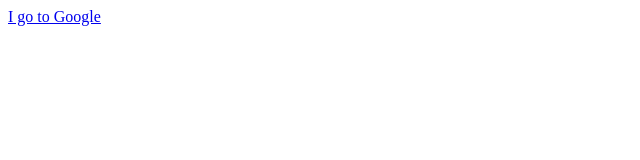
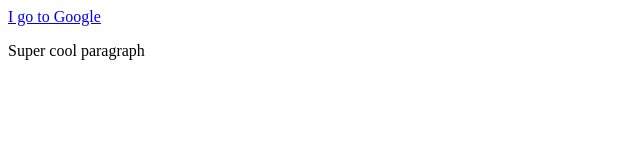
Before and after one commit to joeyluca2003/New-Project, a plain HTML site: page index.html in a window 1280 px wide. Shown: the whole page, without its empty margins (0-640 px from the left). Drawn offline with Linux system fonts and the light colour scheme.

Commit message:
Updated tags

```diff
--- a/index.html
+++ b/index.html
@@ -8,5 +8,6 @@
   </head>
   <body>
       <a href="google.com">I go to Google</a>
+      <p>Super cool paragraph</p>
   </body>
 </html>
```
